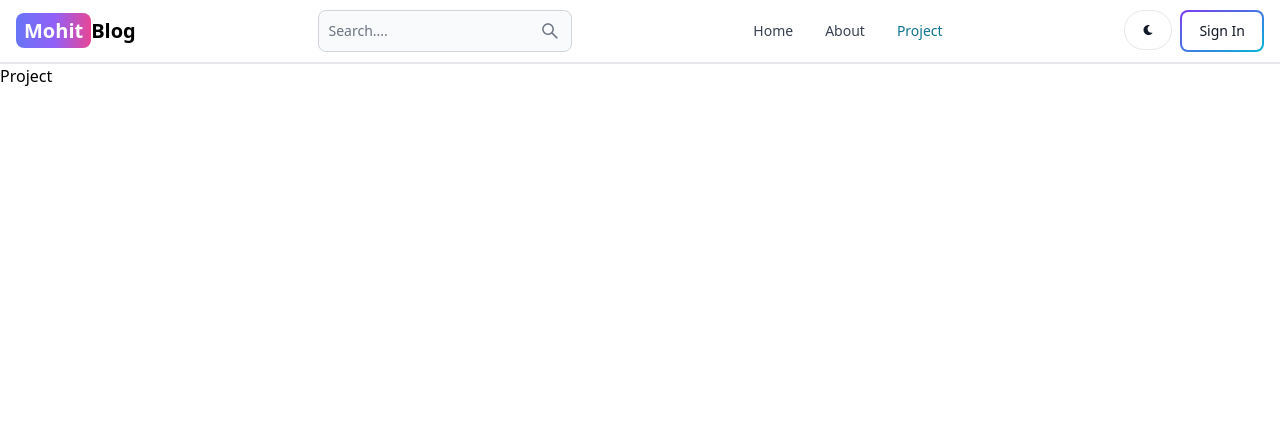
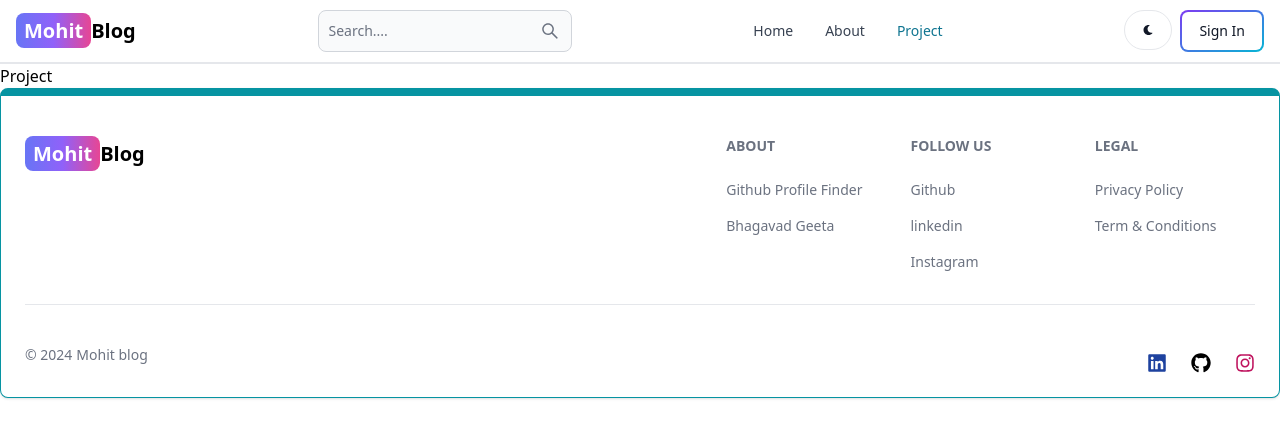
Before and after one commit to Mohitb123637/mern-blog, a React (Vite) app in the folder client/: page /projects in a window 1280 px wide. Shown: the top 438 px of the page. Built offline with nearby package versions, Linux system fonts and the light colour scheme.

Commit message:
create and add footer component

```diff
--- a/client/src/App.jsx
+++ b/client/src/App.jsx
@@ -7,6 +7,8 @@
 import Project from "./pages/Project";
 import SignUp from "./pages/SignUp";
 import Header from "./components/Header";
+import Footer from "./components/Footer";
+
 
 const App = () => {
   return (
@@ -20,6 +22,7 @@
         <Route path="/dashboard" element={<Dashboard />} />
         <Route path="/projects" element={<Project />} />
       </Routes>
+      <Footer/>
     </BrowserRouter>
   );
 };
--- /dev/null
+++ b/client/src/components/Footer.jsx
@@ -0,0 +1,110 @@
+import { Footer } from "flowbite-react";
+import { FaGithub, FaInstagram, FaLinkedin } from "react-icons/fa";
+import { Link } from "react-router-dom";
+export default function FooterCom() {
+  return (
+    <Footer container className="border border-t-8 border-teal-500">
+      <div className=" w-full max-w-7xl mx-auto">
+        <div className=" grid w-full justify-between sm:flex md:grid-cols-1">
+          <div className="mt-5">
+            <Link
+              to="/"
+              className="self-center whitespace-nowrap text-lg sm:text-xl font-semibold dark:text-white"
+            >
+              <span className="px-2 py-1 bg-gradient-to-r from-indigo-500 via-purple-500 to-pink-500 rounded-lg text-white">
+                Mohit
+              </span>
+              Blog
+            </Link>
+          </div>
+          <div className="grid grid-cols-2 gap-8 mt-4 sm:grid-cols-3 sm:gap-6">
+            <div>
+              <Footer.Title title="About" />
+              <Footer.LinkGroup col>
+                <Footer.Link
+                  href="https://65a8c029ec9a243be0b0437d--steady-travesseiro-7a9754.netlify.app/"
+                  target="_black"
+                  rel="noopener noreferrer"
+                >
+                  Github Profile Finder
+                </Footer.Link>
+                <Footer.Link
+                  href="https://65ae1c39f20cd1083a767558--cozy-tapioca-a555f0.netlify.app/"
+                  target="_black"
+                  rel="noopener noreferrer"
+                >
+                  Bhagavad Geeta
+                </Footer.Link>
+              </Footer.LinkGroup>
+            </div>
+            <div>
+              <Footer.Title title="Follow us" />
+              <Footer.LinkGroup col>
+                <Footer.Link
+                  href="https://github.com/Mohitb123637"
+                  target="_black"
+                  rel="noopener noreferrer"
+                >
+                  Github
+                </Footer.Link>
+                <Footer.Link
+                  href="https://www.linkedin.com/in/mohit-bhandari-446a822a0/"
+                  target="_black"
+                  rel="noopener noreferrer"
+                >
+                  linkedin
+                </Footer.Link>
+                <Footer.Link
+                  href="https://www.instagram.com/mohitb12363/"
+                  target="_black"
+                  rel="noopener noreferrer"
+                >
+                  Instagram
+                </Footer.Link>
+              </Footer.LinkGroup>
+            </div>
+            <div>
+              <Footer.Title title="Legal" />
+              <Footer.LinkGroup col>
+                <Footer.Link href="#" target="_black" rel="noopener noreferrer">
+                  Privacy Policy
+                </Footer.Link>
+                <Footer.Link href="#" target="_black" rel="noopener noreferrer">
+                  Term &amp; Conditions
+                </Footer.Link>
+              </Footer.LinkGroup>
+            </div>
+          </div>
+        </div>
+        <Footer.Divider />
+        <div className="w-full sm:flex sm:items-center sm:justify-between">
+          <Footer.Copyright
+            href="#"
+            by="Mohit blog"
+            year={new Date().getFullYear()}
+          />
+          <div className="flex gap-6 sm:mt-4 sm:justify-center">
+            <Footer.Icon
+              href="https://www.linkedin.com/in/mohit-bhandari-446a822a0/"
+              target="_blank"
+              className="text-blue-800"
+              icon={FaLinkedin}
+            />
+            <Footer.Icon
+              href="https://github.com/Mohitb123637"
+              target="_blank"
+              className="text-black"
+              icon={FaGithub}
+            />
+            <Footer.Icon
+              href="https://www.instagram.com/mohitb12363/"
+              target="_blank"
+              className=" text-pink-700"
+              icon={FaInstagram}
+            />
+          </div>
+        </div>
+      </div>
+    </Footer>
+  );
+}
```
